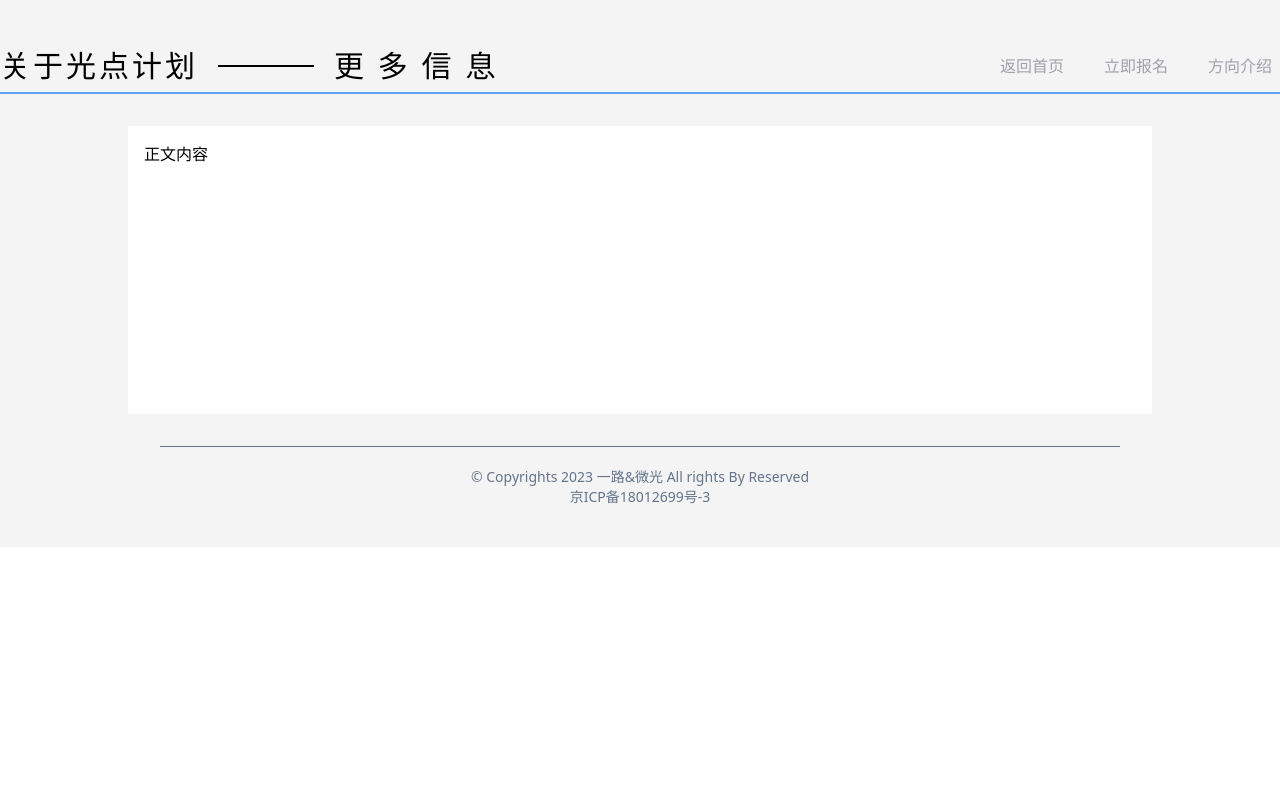
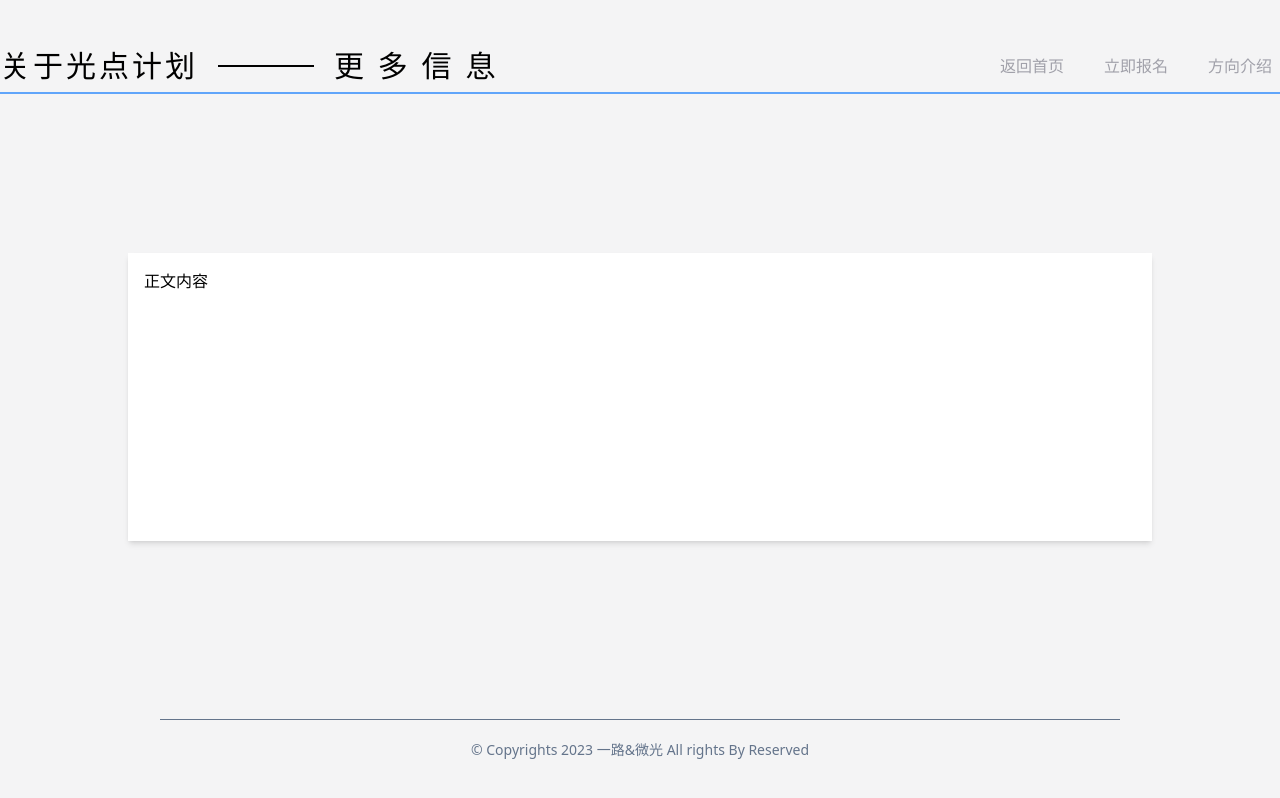
Before and after one commit to ZbWeR/LuminousEndeavors, a Vue app: page /more in a window 1280 px wide. Built offline with nearby package versions, Linux system fonts and the light colour scheme.

Commit message:
🐞 fix: 删除示例域名备案信息

```diff
--- a/src/components/CopyRights.vue
+++ b/src/components/CopyRights.vue
@@ -2,10 +2,10 @@
   <div class="w-full pb-10 mt-8 text-sm text-center text-slate-500">
     <p class="w-3/4 h-px mx-auto my-5 bg-slate-500"></p>
     <p>&copy; Copyrights 2023 一路&微光 All rights By Reserved</p>
-    <a href="https://beian.miit.gov.cn/">{{ record }}</a>
+    <a v-show="record" href="https://beian.miit.gov.cn/">{{ record }}</a>
   </div>
 </template>
 
 <script setup>
-const record = "京ICP备18012699号-3";
+const record = "";
 </script>
--- a/src/views/MoreInfo.vue
+++ b/src/views/MoreInfo.vue
@@ -1,10 +1,10 @@
 <template>
-  <div class="w-full bg-zinc-100">
+  <div
+    class="flex flex-col items-center justify-between w-screen min-h-screen bg-zinc-100"
+  >
     <!-- 标题栏 -->
     <HeadTopNav>更 多 信 息</HeadTopNav>
-    <div
-      class="h-72 w-4/5 p-4 mt-8 transition-all bg-white hover:scale-[1.02] lg:mx-auto"
-    >
+    <div class="w-4/5 p-4 mt-8 bg-white shadow-md h-72 lg:mx-auto">
       正文内容
     </div>
     <CopyRights></CopyRights>
```
